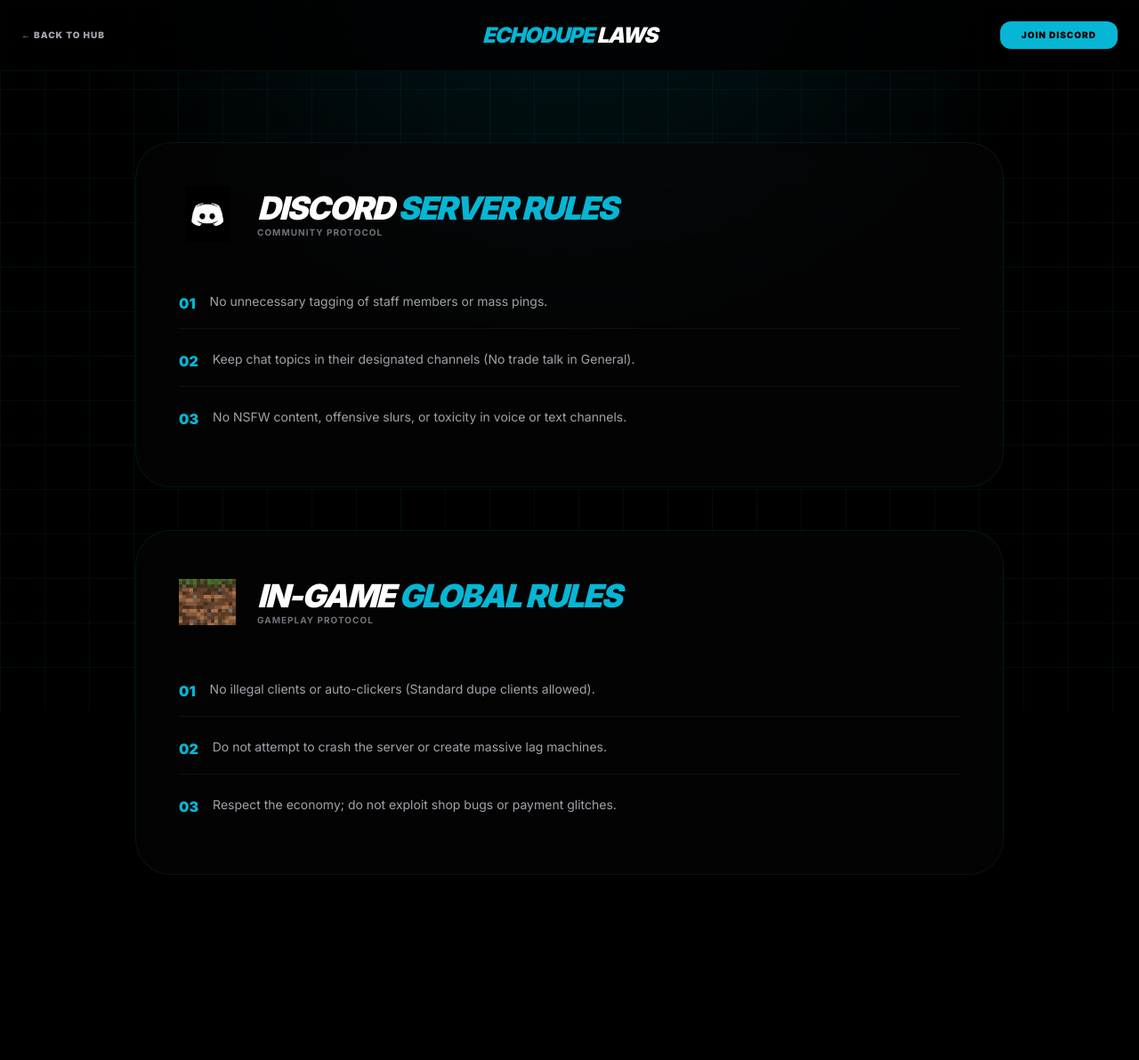
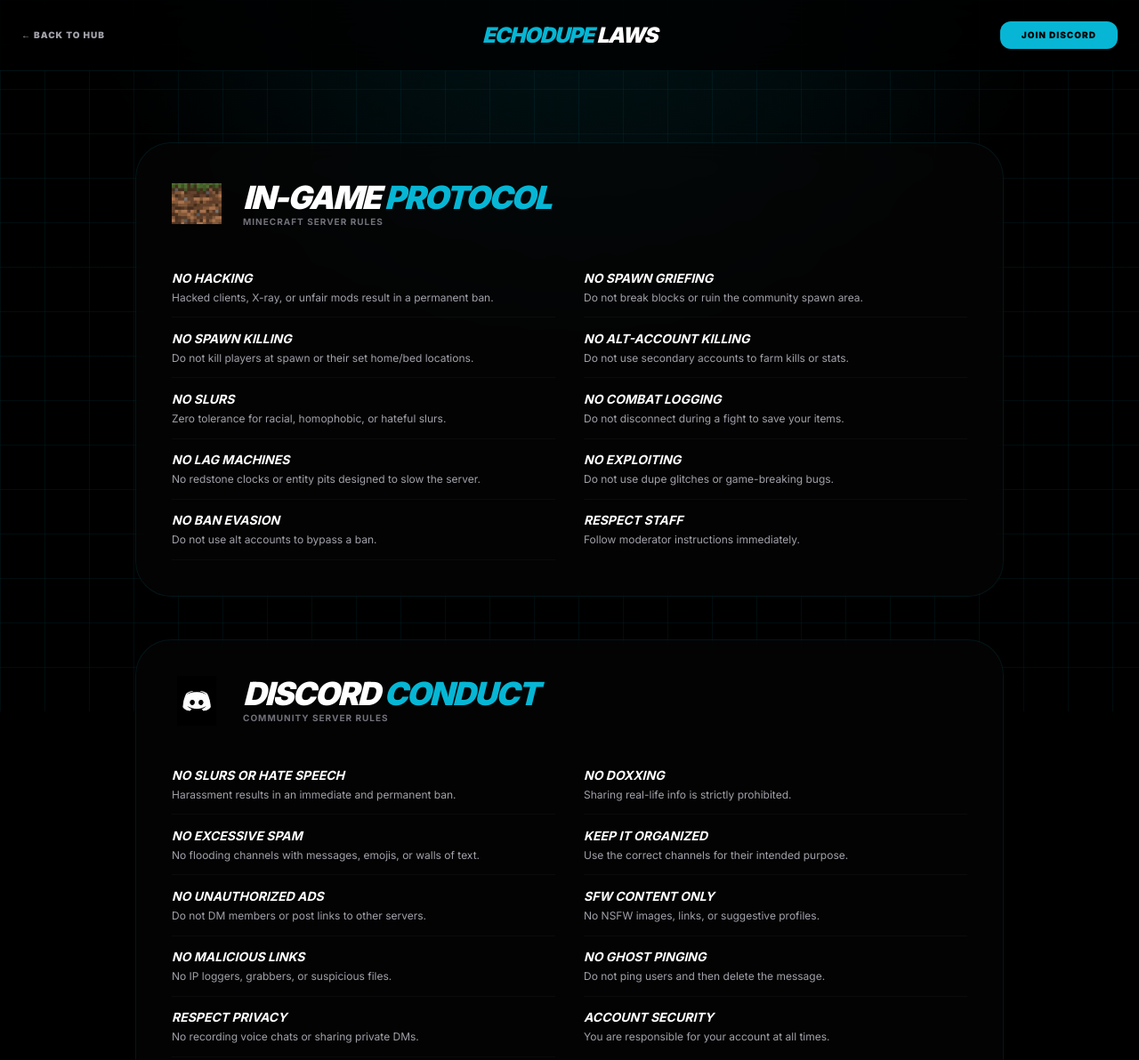
Before and after one commit to EchoDupe/echodupe.github.io, a plain HTML site: page Rules.html in a window 1280 px wide. Shown: the top 1192 px of the page at 89% size. Before the commit the page ends 1112 px from the top, so only its background shows below. Drawn offline with nearby package versions, Linux system fonts and the light colour scheme.

Commit message:
Update Rules.html

```diff
--- a/Rules.html
+++ b/Rules.html
@@ -26,15 +26,15 @@
             backdrop-filter: blur(12px);
             border: 1px solid rgba(6, 182, 212, 0.1);
             border-radius: 40px;
-            padding: 3rem;
+            padding: 2.5rem;
             margin-bottom: 3rem;
         }
         .rule-item {
             display: flex;
             align-items: flex-start;
             gap: 1rem;
-            padding: 1rem 0;
-            border-bottom: 1px solid rgba(255, 255, 255, 0.05);
+            padding: 0.85rem 0;
+            border-bottom: 1px solid rgba(255, 255, 255, 0.03);
         }
         .rule-item:last-child { border-bottom: none; }
     </style>
@@ -58,52 +58,48 @@
     <main class="pt-40 pb-20 px-6 max-w-5xl mx-auto">
 
         <div class="rules-section">
-            <div class="flex items-center gap-6 mb-10">
-                <img src="assets/discordlogo.png" alt="Discord" class="w-16 h-16 object-contain">
+            <div class="flex items-center gap-6 mb-8">
+                <img src="assets/minecraft.png" alt="Minecraft" class="w-14 h-14 object-contain">
                 <div>
-                    <h2 class="text-4xl font-black uppercase italic tracking-tighter">Discord <span class="text-cyan-500">Server Rules</span></h2>
-                    <p class="text-[10px] text-zinc-500 font-bold uppercase tracking-widest">Community Protocol</p>
+                    <h2 class="text-4xl font-black uppercase italic tracking-tighter">In-Game <span class="text-cyan-500">Protocol</span></h2>
+                    <p class="text-[10px] text-zinc-500 font-bold uppercase tracking-widest">Minecraft Server Rules</p>
                 </div>
             </div>
 
-            <div class="space-y-2">
-                <div class="rule-item">
-                    <span class="text-cyan-500 font-black">01</span>
-                    <p class="text-zinc-400 text-sm">No unnecessary tagging of staff members or mass pings.</p>
-                </div>
-                <div class="rule-item">
-                    <span class="text-cyan-500 font-black">02</span>
-                    <p class="text-zinc-400 text-sm">Keep chat topics in their designated channels (No trade talk in General).</p>
-                </div>
-                <div class="rule-item">
-                    <span class="text-cyan-500 font-black">03</span>
-                    <p class="text-zinc-400 text-sm">No NSFW content, offensive slurs, or toxicity in voice or text channels.</p>
-                </div>
+            <div class="grid grid-cols-1 md:grid-cols-2 gap-x-8">
+                <div class="rule-item"><div><b class="text-white block text-sm uppercase italic">No Hacking</b><p class="text-zinc-400 text-xs mt-1">Hacked clients, X-ray, or unfair mods result in a permanent ban.</p></div></div>
+                <div class="rule-item"><div><b class="text-white block text-sm uppercase italic">No Spawn Griefing</b><p class="text-zinc-400 text-xs mt-1">Do not break blocks or ruin the community spawn area.</p></div></div>
+                <div class="rule-item"><div><b class="text-white block text-sm uppercase italic">No Spawn Killing</b><p class="text-zinc-400 text-xs mt-1">Do not kill players at spawn or their set home/bed locations.</p></div></div>
+                <div class="rule-item"><div><b class="text-white block text-sm uppercase italic">No Alt-Account Killing</b><p class="text-zinc-400 text-xs mt-1">Do not use secondary accounts to farm kills or stats.</p></div></div>
+                <div class="rule-item"><div><b class="text-white block text-sm uppercase italic">No Slurs</b><p class="text-zinc-400 text-xs mt-1">Zero tolerance for racial, homophobic, or hateful slurs.</p></div></div>
+                <div class="rule-item"><div><b class="text-white block text-sm uppercase italic">No Combat Logging</b><p class="text-zinc-400 text-xs mt-1">Do not disconnect during a fight to save your items.</p></div></div>
+                <div class="rule-item"><div><b class="text-white block text-sm uppercase italic">No Lag Machines</b><p class="text-zinc-400 text-xs mt-1">No redstone clocks or entity pits designed to slow the server.</p></div></div>
+                <div class="rule-item"><div><b class="text-white block text-sm uppercase italic">No Exploiting</b><p class="text-zinc-400 text-xs mt-1">Do not use dupe glitches or game-breaking bugs.</p></div></div>
+                <div class="rule-item"><div><b class="text-white block text-sm uppercase italic">No Ban Evasion</b><p class="text-zinc-400 text-xs mt-1">Do not use alt accounts to bypass a ban.</p></div></div>
+                <div class="rule-item"><div><b class="text-white block text-sm uppercase italic">Respect Staff</b><p class="text-zinc-400 text-xs mt-1">Follow moderator instructions immediately.</p></div></div>
             </div>
         </div>
 
         <div class="rules-section">
-            <div class="flex items-center gap-6 mb-10">
-                <img src="assets/minecraft.png" alt="Minecraft" class="w-16 h-16 object-contain">
+            <div class="flex items-center gap-6 mb-8">
+                <img src="assets/discordlogo.png" alt="Discord" class="w-14 h-14 object-contain">
                 <div>
-                    <h2 class="text-4xl font-black uppercase italic tracking-tighter">In-Game <span class="text-cyan-500">Global Rules</span></h2>
-                    <p class="text-[10px] text-zinc-500 font-bold uppercase tracking-widest">Gameplay Protocol</p>
+                    <h2 class="text-4xl font-black uppercase italic tracking-tighter">Discord <span class="text-cyan-500">Conduct</span></h2>
+                    <p class="text-[10px] text-zinc-500 font-bold uppercase tracking-widest">Community Server Rules</p>
                 </div>
             </div>
 
-            <div class="space-y-2">
-                <div class="rule-item">
-                    <span class="text-cyan-500 font-black">01</span>
-                    <p class="text-zinc-400 text-sm">No illegal clients or auto-clickers (Standard dupe clients allowed).</p>
-                </div>
-                <div class="rule-item">
-                    <span class="text-cyan-500 font-black">02</span>
-                    <p class="text-zinc-400 text-sm">Do not attempt to crash the server or create massive lag machines.</p>
-                </div>
-                <div class="rule-item">
-                    <span class="text-cyan-500 font-black">03</span>
-                    <p class="text-zinc-400 text-sm">Respect the economy; do not exploit shop bugs or payment glitches.</p>
-                </div>
+            <div class="grid grid-cols-1 md:grid-cols-2 gap-x-8">
+                <div class="rule-item"><div><b class="text-white block text-sm uppercase italic">No Slurs or Hate Speech</b><p class="text-zinc-400 text-xs mt-1">Harassment results in an immediate and permanent ban.</p></div></div>
+                <div class="rule-item"><div><b class="text-white block text-sm uppercase italic">No Doxxing</b><p class="text-zinc-400 text-xs mt-1">Sharing real-life info is strictly prohibited.</p></div></div>
+                <div class="rule-item"><div><b class="text-white block text-sm uppercase italic">No Excessive Spam</b><p class="text-zinc-400 text-xs mt-1">No flooding channels with messages, emojis, or walls of text.</p></div></div>
+                <div class="rule-item"><div><b class="text-white block text-sm uppercase italic">Keep it Organized</b><p class="text-zinc-400 text-xs mt-1">Use the correct channels for their intended purpose.</p></div></div>
+                <div class="rule-item"><div><b class="text-white block text-sm uppercase italic">No Unauthorized Ads</b><p class="text-zinc-400 text-xs mt-1">Do not DM members or post links to other servers.</p></div></div>
+                <div class="rule-item"><div><b class="text-white block text-sm uppercase italic">SFW Content Only</b><p class="text-zinc-400 text-xs mt-1">No NSFW images, links, or suggestive profiles.</p></div></div>
+                <div class="rule-item"><div><b class="text-white block text-sm uppercase italic">No Malicious Links</b><p class="text-zinc-400 text-xs mt-1">No IP loggers, grabbers, or suspicious files.</p></div></div>
+                <div class="rule-item"><div><b class="text-white block text-sm uppercase italic">No Ghost Pinging</b><p class="text-zinc-400 text-xs mt-1">Do not ping users and then delete the message.</p></div></div>
+                <div class="rule-item"><div><b class="text-white block text-sm uppercase italic">Respect Privacy</b><p class="text-zinc-400 text-xs mt-1">No recording voice chats or sharing private DMs.</p></div></div>
+                <div class="rule-item"><div><b class="text-white block text-sm uppercase italic">Account Security</b><p class="text-zinc-400 text-xs mt-1">You are responsible for your account at all times.</p></div></div>
             </div>
         </div>
 
```
